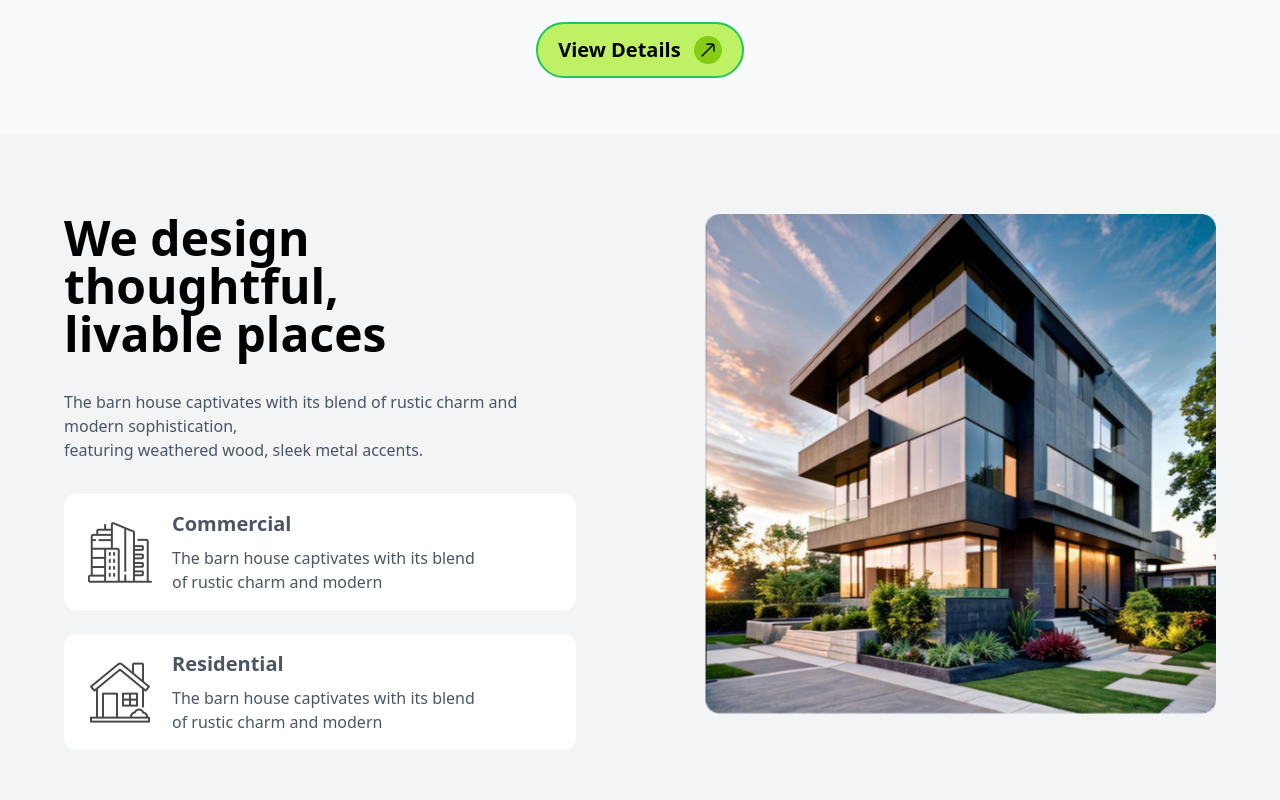
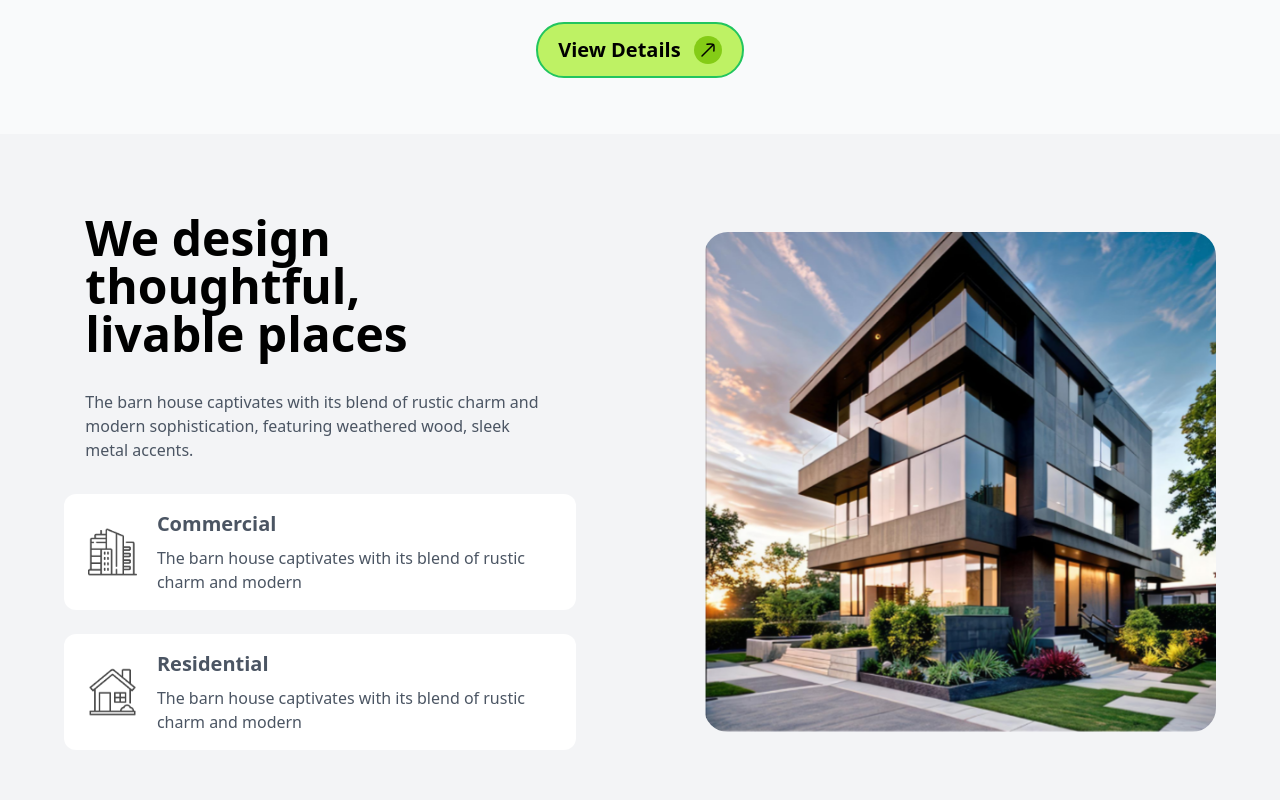
Before and after one commit to SIAM-TheLegend/jm-3, a plain HTML site: page index.html in a window 1280 px wide. Shown: the part 720-1520 px from the top of the page. Drawn offline with nearby package versions, Linux system fonts and the light colour scheme.

Commit message:
Livable Place design done

```diff
--- a/index.html
+++ b/index.html
@@ -49,7 +49,7 @@
 
       <div class="py-14">
         <img class="block px-12 md:px-0 md:mx-auto" src="images/banner.png" />
-        <h2 class="text-4xl md:text-6xl px-6 pt-3 text-black font-bold">A barn house of this design has a<br />striking appearance</h2>
+        <h2 class="text-3xl md:text-6xl px-6 pt-3 text-black font-bold">A barn house of this design has a<br />striking appearance</h2>
         <p class="my-8 px-8">The barn house captivates with its blend of rustic charm and modern sophistication, featuring weathered wood, sleek metal accents, and large windows that flood the space with natural light.</p>
         <button class="w-[calc(100%-60px)] md:w-auto py-3 px-5 text-black text-xl font-semibold bg-lime-300 border-2 border-green-500 rounded-full">
           View Details
@@ -63,31 +63,34 @@
 
     <main>
       <!-- About Us -->
-      <section class="bg-gray-100 flex justify-around py-20">
-        <div class="w-2/5">
-          <h2 class="text-5xl text-black font-bold">We design thoughtful,<br />livable places</h2>
-          <p class="my-8">The barn house captivates with its blend of rustic charm and modern sophistication,<br />featuring weathered wood, sleek metal accents.</p>
-          <div class="bg-white flex items-center rounded-xl py-4 px-6 mb-6">
+      <section class="bg-gray-100 flex gap-6 md:gap-0 flex-col md:flex-row justify-around items-center pt-12 md:pt-20">
+        <div class="md:w-2/5">
+          <h2 class="text-3xl md:text-5xl w-11/12 mx-auto text-black font-bold">
+            We design thoughtful,<br />
+            livable places
+          </h2>
+          <p class="my-8 w-11/12 mx-auto">The barn house captivates with its blend of rustic charm and modern sophistication, featuring weathered wood, sleek metal accents.</p>
+          <div class="w-11/12 mx-auto md:w-auto bg-white flex items-center rounded-xl py-4 px-6 mb-6">
             <div>
               <img src="images/commercial.png" />
             </div>
             <div class="pl-5">
               <h5 class="text-xl mb-2 font-semibold">Commercial</h5>
-              <p>The barn house captivates with its blend<br />of rustic charm and modern</p>
+              <p>The barn house captivates with its blend of rustic charm and modern</p>
             </div>
           </div>
-          <div class="bg-white flex items-center rounded-xl py-4 px-6">
+          <div class="w-11/12 mx-auto md:w-auto bg-white flex items-center rounded-xl py-4 px-6">
             <div>
               <img src="images/residential.png" />
             </div>
             <div class="pl-5">
               <h5 class="text-xl mb-2 font-semibold">Residential</h5>
-              <p>The barn house captivates with its blend<br />of rustic charm and modern</p>
+              <p>The barn house captivates with its blend of rustic charm and modern</p>
             </div>
           </div>
         </div>
-        <div class="w-2/5">
-          <img class="w-full" src="images/Rectangle.png" />
+        <div class="w-11/12 mx-auto h-auto md:w-2/5 md:mx-0">
+          <img class="w-full h-60 md:h-auto object-cover rounded-3xl" src="images/Rectangle.png" />
         </div>
       </section>
 
```
